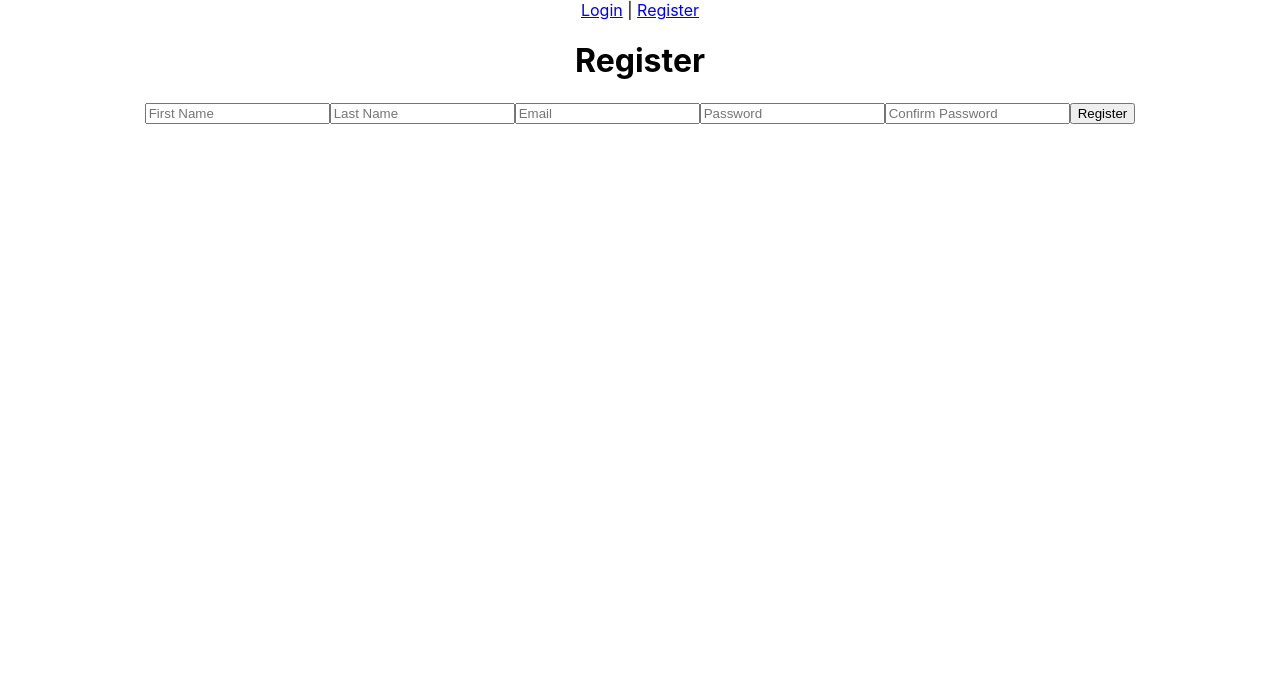
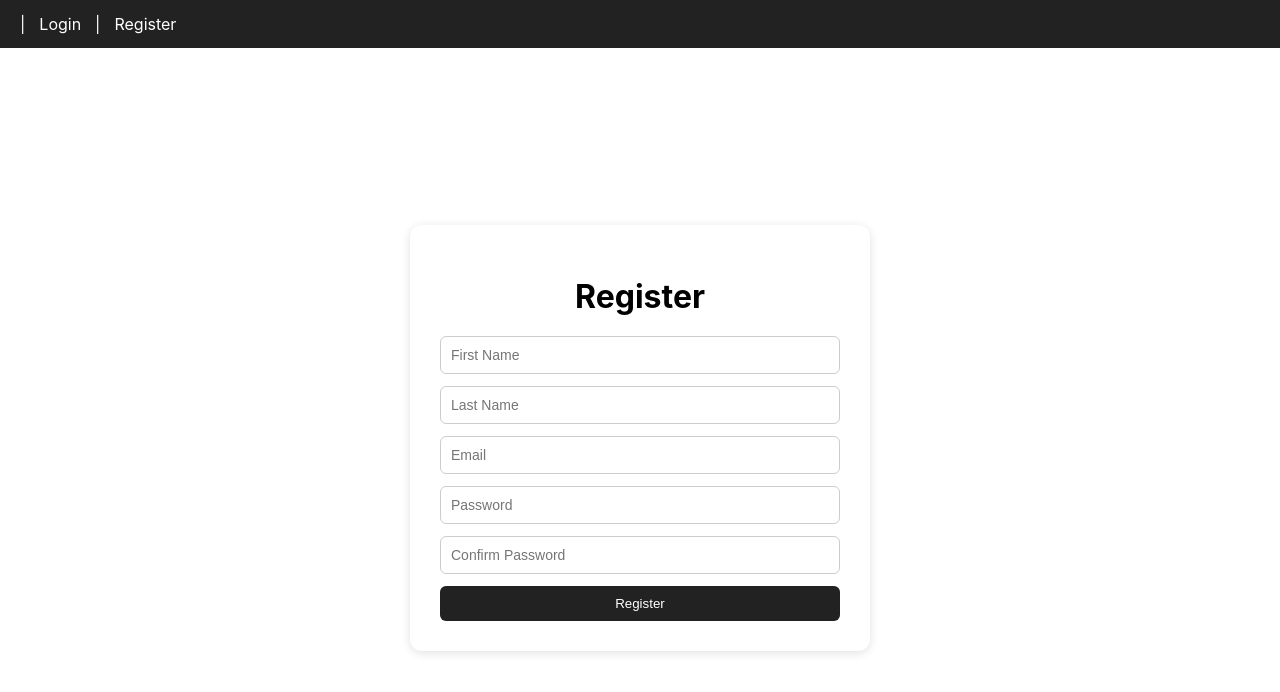
Before and after one commit to kobi241/sports-court-booking-system, a React (Create React App) app in the folder frontend/: page /register in a window 1280 px wide. Shown: the top 692 px of the page. Built offline with nearby package versions, Linux system fonts and the light colour scheme.

Commit message:
add CSS modules and improve UI styling for pages and components

```diff
--- a/frontend/src/components/Navbar.js
+++ b/frontend/src/components/Navbar.js
@@ -1,4 +1,5 @@
 import { Link, useNavigate } from "react-router-dom";
+import styles from "./Navbar.module.css";
 
 function Navbar() {
   const navigate = useNavigate();
@@ -10,18 +11,34 @@ function Navbar() {
   };
 
   return (
-    <nav>
+    <nav className={styles.navbar}>
+      {user && (
+        <span className={styles.welcome}>Welcome, {user.first_name}</span>
+      )}{" "}
+      |{" "}
       {user && (
         <>
-          <Link to="/">Courts</Link> |{" "}
-          <Link to="/reservations">My Reservations</Link> |{" "}
-          <button onClick={handleLogout}>Logout</button>
+          <Link to="/" className={styles.link}>
+            Courts
+          </Link>
+          |{" "}
+          <Link to="/reservations" className={styles.link}>
+            My Reservations
+          </Link>
+          <button onClick={handleLogout} className={styles.logoutButton}>
+            Logout
+          </button>
         </>
       )}
-
       {!user && (
         <>
-          <Link to="/login">Login</Link> | <Link to="/register">Register</Link>
+          <Link to="/login" className={styles.link}>
+            Login
+          </Link>
+          |{" "}
+          <Link to="/register" className={styles.link}>
+            Register
+          </Link>
         </>
       )}
     </nav>
--- /dev/null
+++ b/frontend/src/components/Navbar.module.css
@@ -0,0 +1,41 @@
+.navbar {
+  padding: 14px 20px;
+  background-color: #222;
+  color: white;
+  display: flex;
+  align-items: center;
+  gap: 14px;
+}
+
+.welcome {
+  font-weight: 600;
+}
+
+.links {
+  display: flex;
+  align-items: center;
+  gap: 12px;
+}
+
+.link {
+  color: white;
+  text-decoration: none;
+}
+
+.link:hover {
+  text-decoration: underline;
+}
+
+.logoutButton {
+  margin-left: auto;
+  padding: 8px 12px;
+  border: none;
+  background-color: #f04d4d;
+  color: white;
+  border-radius: 6px;
+  cursor: pointer;
+}
+
+.logoutButton:hover {
+  background-color: #d83c3c;
+}
--- /dev/null
+++ b/frontend/src/pages/CourtsPage.module.css
@@ -0,0 +1,64 @@
+.container {
+  padding: 20px;
+}
+
+.title {
+  margin-bottom: 20px;
+}
+
+.grid {
+  display: grid;
+  grid-template-columns: repeat(auto-fill, minmax(240px, 1fr));
+  gap: 16px;
+}
+
+.card {
+  background-color: white;
+  border-radius: 10px;
+  padding: 16px;
+  box-shadow: 0 2px 8px rgba(0, 0, 0, 0.1);
+}
+
+.card h3 {
+  margin-top: 0;
+}
+
+.button {
+  margin-top: 10px;
+  padding: 8px 12px;
+  border: none;
+  background-color: #4caf50;
+  color: white;
+  border-radius: 6px;
+  cursor: pointer;
+}
+
+.button:hover {
+  background-color: #3e8e41;
+}
+
+.formContainer {
+  margin-top: 30px;
+  background-color: white;
+  border-radius: 10px;
+  padding: 20px;
+  box-shadow: 0 2px 8px rgba(0, 0, 0, 0.1);
+
+  max-width: 400px;
+  margin-left: auto;
+  margin-right: auto;
+}
+
+.form {
+  display: flex;
+  flex-direction: column;
+  gap: 12px;
+  max-width: 320px;
+}
+
+.input {
+  padding: 10px;
+  font-size: 14px;
+  border: 1px solid #ccc;
+  border-radius: 6px;
+}
--- a/frontend/src/pages/LoginPage.js
+++ b/frontend/src/pages/LoginPage.js
@@ -1,5 +1,7 @@
 import { useState, useEffect } from "react";
 import { useNavigate } from "react-router-dom";
+
+import styles from "./LoginPage.module.css";
 
 function LoginPage() {
   const [email, setEmail] = useState("");
@@ -34,12 +36,12 @@ function LoginPage() {
         return;
       }
 
-      // 🔥 Čuvamo user-a
+      // Store user data in localStorage
       localStorage.setItem("user", JSON.stringify(data.user));
 
       alert("Login successful!");
 
-      // 🔥 Preusmerenje
+      // Redirect to home page
       navigate("/");
     } catch (error) {
       console.error(error);
@@ -48,11 +50,13 @@ function LoginPage() {
   };
 
   return (
-    <div>
-      <h1>Login</h1>
+    <div className={styles.container}>
+      <div className={styles.card}>
+        <h1 className={styles.title}>Login</h1>
 
-      <form onSubmit={handleLogin}>
+        <form className={styles.form} onSubmit={handleLogin}>
           <input
+            className={styles.input}
             type="email"
             placeholder="Email"
             value={email}
@@ -60,14 +64,18 @@ function LoginPage() {
           />
 
           <input
+            className={styles.input}
             type="password"
             placeholder="Password"
             value={password}
             onChange={(e) => setPassword(e.target.value)}
           />
 
-        <button type="submit">Login</button>
+          <button className={styles.button} type="submit">
+            Login
+          </button>
         </form>
+      </div>
     </div>
   );
 }
--- /dev/null
+++ b/frontend/src/pages/LoginPage.module.css
@@ -0,0 +1,47 @@
+.container {
+  min-height: calc(100vh - 60px);
+  display: flex;
+  justify-content: center;
+  align-items: center;
+  padding: 20px;
+}
+
+.card {
+  background-color: white;
+  padding: 30px;
+  border-radius: 12px;
+  box-shadow: 0 2px 10px rgba(0, 0, 0, 0.12);
+  width: 100%;
+  max-width: 360px;
+}
+
+.title {
+  margin-bottom: 20px;
+  text-align: center;
+}
+
+.form {
+  display: flex;
+  flex-direction: column;
+  gap: 12px;
+}
+
+.input {
+  padding: 10px;
+  font-size: 14px;
+  border: 1px solid #ccc;
+  border-radius: 6px;
+}
+
+.button {
+  padding: 10px;
+  background-color: #222;
+  color: white;
+  border: none;
+  border-radius: 6px;
+  cursor: pointer;
+}
+
+.button:hover {
+  background-color: #000;
+}
--- a/frontend/src/pages/MyReservationsPage.js
+++ b/frontend/src/pages/MyReservationsPage.js
@@ -1,5 +1,7 @@
 import { useEffect, useState } from "react";
 import { getReservations, deleteReservation } from "../services/api";
+
+import styles from "./MyReservationsPage.module.css";
 
 function MyReservationsPage() {
   const [reservations, setReservations] = useState([]);
@@ -14,27 +16,41 @@ function MyReservationsPage() {
   };
 
   const handleDeleteReservation = async (id) => {
+    if (!window.confirm("Are you sure you want to cancel this reservation?")) {
+      return;
+    }
     await deleteReservation(id);
     await loadReservations();
   };
 
   return (
-    <div>
-      <h1>My Reservations</h1>
+    <div className={styles.container}>
+      <h1 className={styles.title}>My Reservations</h1>
 
+      {reservations.length === 0 ? (
+        <p className={styles.emptyMessage}>
+          You do not have any reservations yet.
+        </p>
+      ) : (
+        <div className={styles.list}>
           {reservations.map((reservation) => (
-        <div key={reservation.id}>
+            <div key={reservation.id} className={styles.card}>
               <p>Court: {reservation.court_name}</p>
               <p>User: {reservation.user_name}</p>
               <p>Date: {reservation.date}</p>
               <p>Time: {reservation.start_time}</p>
 
-          <button onClick={() => handleDeleteReservation(reservation.id)}>
+              <button
+                className={styles.button}
+                onClick={() => handleDeleteReservation(reservation.id)}
+              >
                 Cancel Reservation
               </button>
             </div>
           ))}
         </div>
+      )}
+    </div>
   );
 }
 
--- /dev/null
+++ b/frontend/src/pages/MyReservationsPage.module.css
@@ -0,0 +1,48 @@
+.container {
+  padding: 20px;
+}
+
+.title {
+  margin-bottom: 20px;
+}
+
+.list {
+  display: grid;
+  gap: 16px;
+
+  max-width: 600px;
+  margin: 0 auto;
+}
+
+.card {
+  background-color: white;
+  border-radius: 10px;
+  padding: 16px;
+  box-shadow: 0 2px 8px rgba(0, 0, 0, 0.1);
+}
+
+.card p {
+  margin: 6px 0;
+}
+
+.button {
+  margin-top: 10px;
+  padding: 8px 12px;
+  border: none;
+  background-color: #e74c3c;
+  color: white;
+  border-radius: 6px;
+  cursor: pointer;
+}
+
+.button:hover {
+  background-color: #c0392b;
+}
+
+.emptyMessage {
+  background-color: white;
+  padding: 16px;
+  border-radius: 10px;
+  box-shadow: 0 2px 8px rgba(0, 0, 0, 0.1);
+  color: #555;
+}
--- a/frontend/src/pages/RegisterPage.js
+++ b/frontend/src/pages/RegisterPage.js
@@ -1,5 +1,7 @@
 import { useState, useEffect } from "react";
 import { useNavigate } from "react-router-dom";
+
+import styles from "./RegisterPage.module.css";
 
 function RegisterPage() {
   const [formData, setFormData] = useState({
@@ -55,11 +57,13 @@ function RegisterPage() {
   };
 
   return (
-    <div>
-      <h1>Register</h1>
+    <div className={styles.container}>
+      <div className={styles.card}>
+        <h1 className={styles.title}>Register</h1>
 
-      <form onSubmit={handleRegister}>
+        <form className={styles.form} onSubmit={handleRegister}>
           <input
+            className={styles.input}
             type="text"
             name="first_name"
             placeholder="First Name"
@@ -68,6 +72,7 @@ function RegisterPage() {
           />
 
           <input
+            className={styles.input}
             type="text"
             name="last_name"
             placeholder="Last Name"
@@ -76,6 +81,7 @@ function RegisterPage() {
           />
 
           <input
+            className={styles.input}
             type="email"
             name="email"
             placeholder="Email"
@@ -84,6 +90,7 @@ function RegisterPage() {
           />
 
           <input
+            className={styles.input}
             type="password"
             name="password"
             placeholder="Password"
@@ -92,6 +99,7 @@ function RegisterPage() {
           />
 
           <input
+            className={styles.input}
             type="password"
             name="confirm_password"
             placeholder="Confirm Password"
@@ -99,8 +107,11 @@ function RegisterPage() {
             onChange={handleChange}
           />
 
-        <button type="submit">Register</button>
+          <button className={styles.button} type="submit">
+            Register
+          </button>
         </form>
+      </div>
     </div>
   );
 }
--- /dev/null
+++ b/frontend/src/pages/RegisterPage.module.css
@@ -0,0 +1,47 @@
+.container {
+  min-height: calc(100vh - 60px);
+  display: flex;
+  justify-content: center;
+  align-items: center;
+  padding: 20px;
+}
+
+.card {
+  background-color: white;
+  padding: 30px;
+  border-radius: 12px;
+  box-shadow: 0 2px 10px rgba(0, 0, 0, 0.12);
+  width: 100%;
+  max-width: 400px;
+}
+
+.title {
+  margin-bottom: 20px;
+  text-align: center;
+}
+
+.form {
+  display: flex;
+  flex-direction: column;
+  gap: 12px;
+}
+
+.input {
+  padding: 10px;
+  font-size: 14px;
+  border: 1px solid #ccc;
+  border-radius: 6px;
+}
+
+.button {
+  padding: 10px;
+  background-color: #222;
+  color: white;
+  border: none;
+  border-radius: 6px;
+  cursor: pointer;
+}
+
+.button:hover {
+  background-color: #000;
+}
```
Also changed, not shown: frontend/src/pages/CourtsPage.js (+22 -7 lines). Lines whose indentation alone changed are shown as unchanged.
